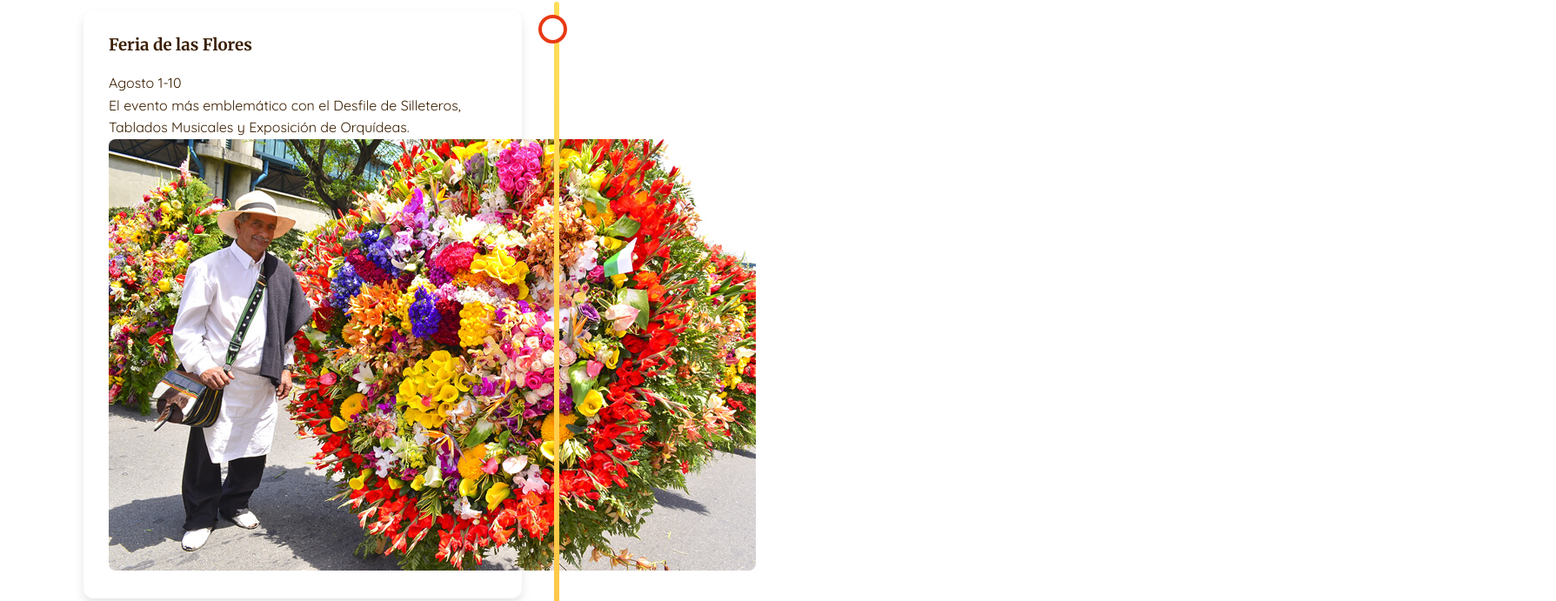
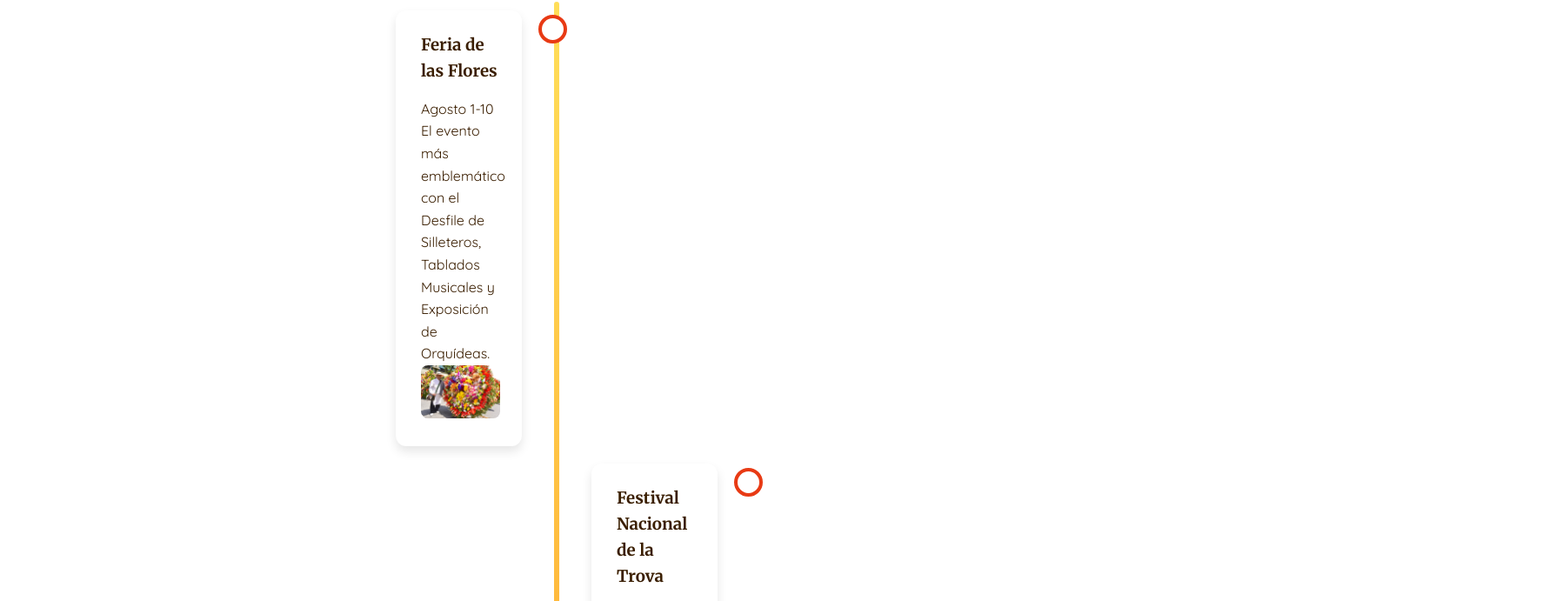
Before and after one commit to z1LtrA2/z1LtrA2.github.io, a plain HTML site: page index.html in a window 1280 px wide. Shown: the part 3216-3907 px from the top of the page at 87% size, 1789 px wide, since content can reach past the window. Drawn offline with Linux system fonts and the light colour scheme.

Commit message:
ndex.html

```diff
--- a/index.html
+++ b/index.html
@@ -215,7 +215,7 @@
 
       .timeline {
     position: relative;
-            max-width: 1200px;
+    max-width: 450px;
     margin: 4rem auto;
 }
 
@@ -284,6 +284,9 @@
 .timeline-content img {
     transition: all 0.4s ease;
     border-radius: 8px;
+    /* --- Cambios aquí --- */
+    max-width: 100%; /* Ajusta el ancho de la imagen para que no desborde el contenedor */
+    height: auto; /* Mantiene la proporción de la imagen */
 }
 
 .timeline-content:hover img {
```
Lines whose indentation alone changed are shown as unchanged.
